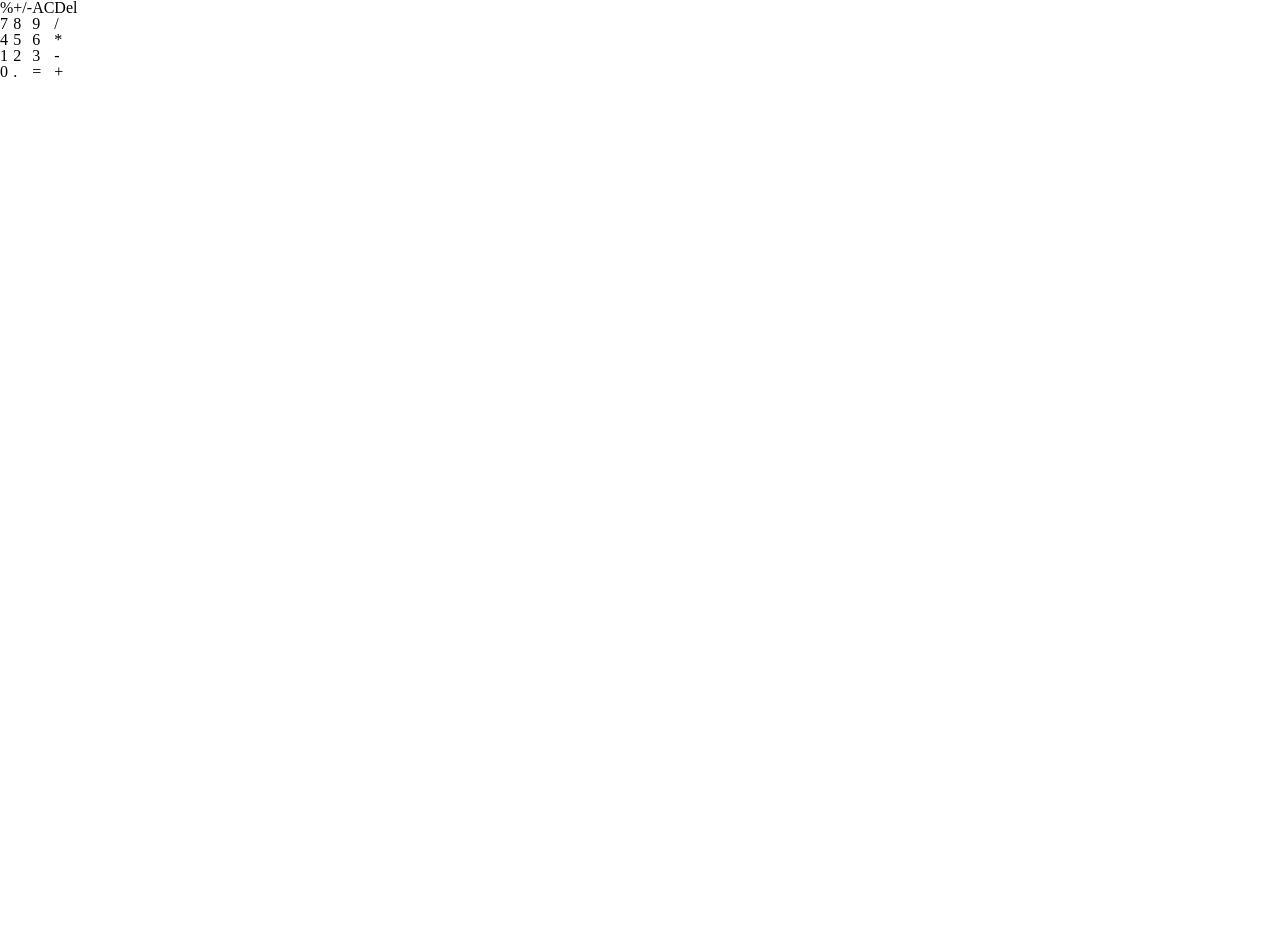
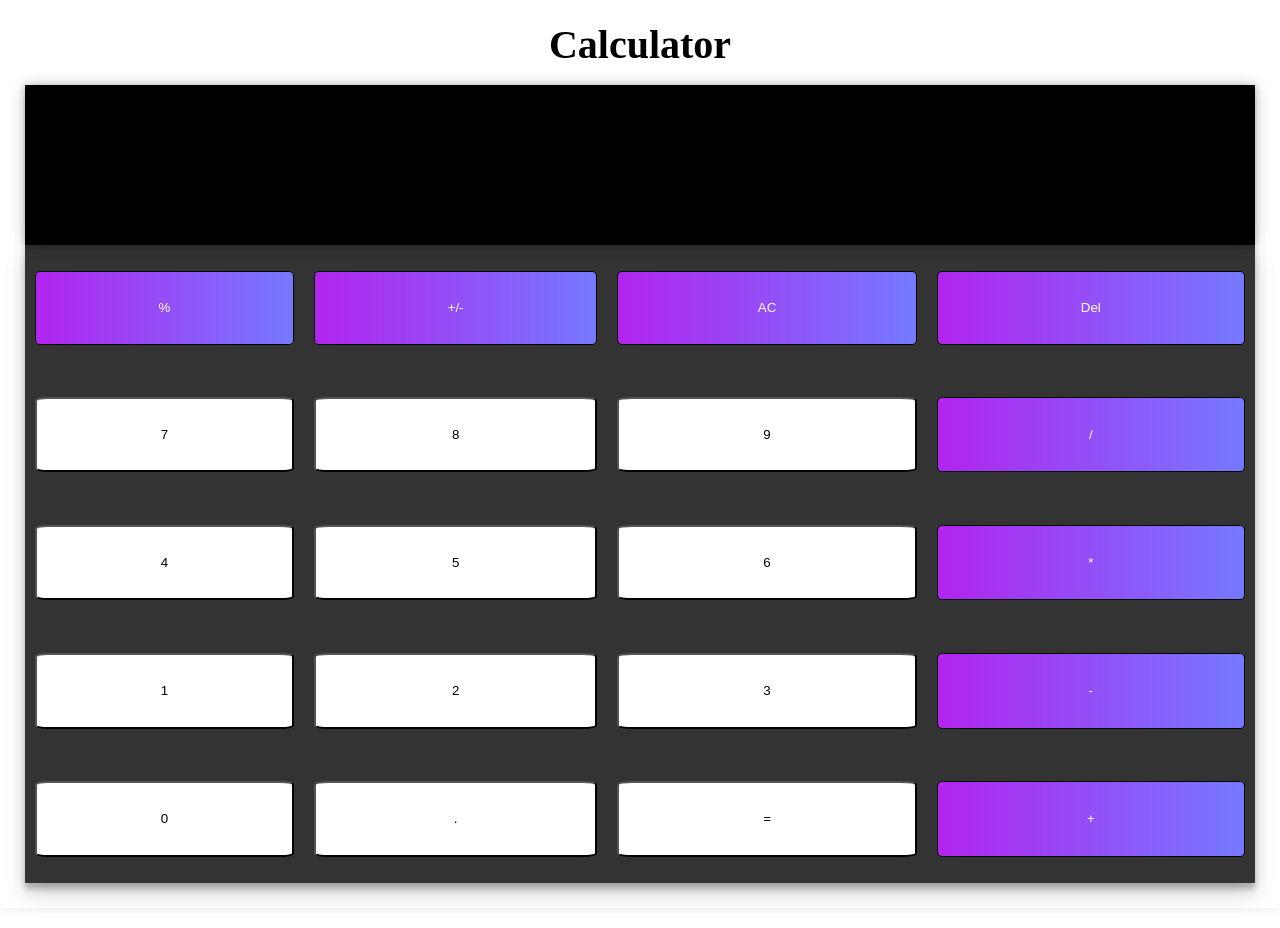
Before and after one commit to Nataliapine/project-calculator, a plain HTML site: page index.html in a window 1280 px wide. Before the commit the page ends 800 px from the top, so only its background shows below. Drawn offline with Linux system fonts and the light colour scheme.

Commit message:
added style to table,

```diff
--- a/index.html
+++ b/index.html
@@ -9,37 +9,38 @@
     </head>
     <body>
         <div class="card">
+            <h1>Calculator</h1>
             <header></header>
-            <table>
+            <table class="calculator">
                 <tr>
-                    <td>%</td>
-                    <td>+/-</td>
-                    <td>AC</td>
-                    <td>Del</td>
+                    <td><input class="button-active" type="button" value="%"/></td>
+                    <td><input class="button-active" type="button" value="+/-"/></td>
+                    <td><input class="button-active" type="button" value="AC"/></td>
+                    <td><input class="button-active" type="button" value="Del"/></td>
                 </tr>
                 <tr>
-                    <td>7</td>
-                    <td>8</td>
-                    <td>9</td>
-                    <td>/</td>
+                    <td><input class="button" type="button" value="7"/></td>
+                    <td><input class="button" type="button" value="8"/></td>
+                    <td><input class="button" type="button" value="9"/></td>
+                    <td><input class="button-active" type="button" value="/"/></td>
                 </tr>
                 <tr>
-                    <td>4</td>
-                    <td>5</td>
-                    <td>6</td>
-                    <td>*</td>
+                    <td><input class="button" type="button" value="4"/></td>
+                    <td><input class="button" type="button" value="5"/></td>
+                    <td><input class="button" type="button" value="6"/></td>
+                    <td><input class="button-active" type="button" value="*"/></td>
                 </tr>
                 <tr>
-                    <td>1</td>
-                    <td>2</td>
-                    <td>3</td>
-                    <td>-</td>
+                    <td><input class="button" type="button" value="1"/></td>
+                    <td><input class="button" type="button" value="2"/></td>
+                    <td><input class="button" type="button" value="3"/></td>
+                    <td><input class="button-active" type="button" value="-"/></td>
                 </tr>
                 <tr>
-                    <td>0</td>
-                    <td>.</td>
-                    <td>=</td>
-                    <td>+</td>
+                    <td><input class="button" type="button" value="0"/></td>
+                    <td><input class="button" type="button" value="."/></td>
+                    <td><input class="button" type="button" value="="/></td>
+                    <td><input class="button-active" type="button" value="+"/></td>
                 </tr>
             </table>
         </div>
--- a/styles/style.css
+++ b/styles/style.css
@@ -0,0 +1,50 @@
+header {
+    width: 100%;
+    height: 160px;
+    box-shadow: 0 1px 15px rgb(0 0 0 / 23%), 0 1px 6px rgb(0 0 0 / 23%);
+    background-color: #000000;
+    color: white;
+}
+h1 {
+    font-size: 40px;
+    text-align: center;
+    padding-bottom: 20px;
+    font-weight: 600;
+}
+.card {
+    padding: 25px;
+    margin-bottom: 20px;
+    border: initial;
+    background: #fff;
+    border-radius: calc(.15rem - 1px);
+    box-shadow: 0 1px 15px rgba(0,0,0,0.04), 0 1px 6px rgba(0,0,0,0.04);
+}
+.calculator {
+    width: 100%;
+    height: 638px;
+    background: rgba(0, 0, 0, 0.8);
+    box-shadow: rgb(0 0 0 / 19%) 0px 10px 20px, rgb(0 0 0 / 23%) 0px 6px 6px;
+}
+tr td {
+    text-align: center;
+    padding: 10px;
+}
+td {
+    font-size: 26px;
+    vertical-align: middle;
+}
+.button {
+    background: white;
+    width: 100%;
+    height: 70%;
+    border-radius: 5%;
+}
+.button-active {
+background: linear-gradient(90deg, #B224EF 0%, #7579FF 100%);
+ color: white;
+ border: solid black 0.5px;
+ width: 100%;
+ border-radius: 5px;
+ height: 70%;
+ outline: none;
+}
```
